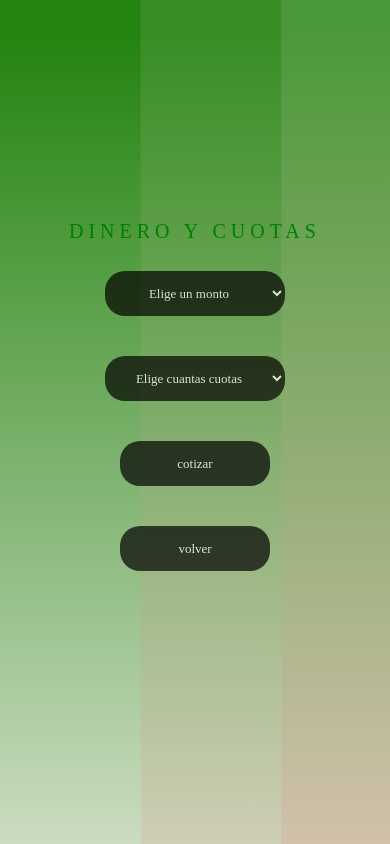
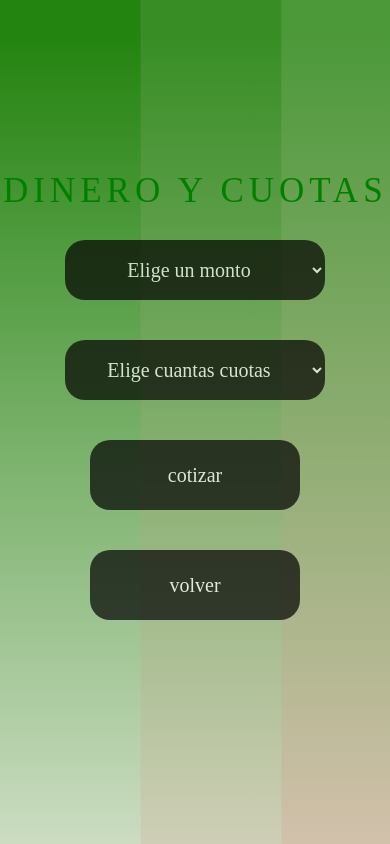
Before and after one commit to agustinhahn/prestamosFundItalia, a React (Vite) app: page /cotizador in a window 390 px wide. Built offline with nearby package versions, Linux system fonts and the light colour scheme; a web font is replaced by a local one.

Commit message:
nuevas adapt

```diff
--- a/src/index.css
+++ b/src/index.css
@@ -108,6 +108,7 @@ transform: rotateY(180deg);
 .info{
   font-family: 'Podkova', serif;
   font-size: 20px;
+  padding: 10px;
 }
 
 select{
@@ -221,32 +222,32 @@ button{
 
 @media (max-width: 431px){
   .tituloh1{
-    font-size:20px ;
+    font-size:35px ;
     text-align: center;
     color: green;
   }
   .btn_gral{
     margin: 20px;
-    height: 45px;
-    width: 150px;
-    font-size:13px;
+    height: 70px;
+    width: 210px;
+    font-size:20px;
   }
   select{
     margin: 20px;
-    height: 45px;
-    width: 180px;
-    font-size:13px;
+    height: 60px;
+    width: 260px;
+    font-size:20px;
   }
   .info{
-    font-size: 9px;
+    font-size: 20px;
   }
   input{
-    width:170px;
-    font-size:8px ;
+    width:260px;
+    font-size:15px ;
   }
   .inputcbu{
-    width: 120px;
-    font-size:10px ;
+    width: 200px;
+    font-size:15px ;
   }
 }
 
```
